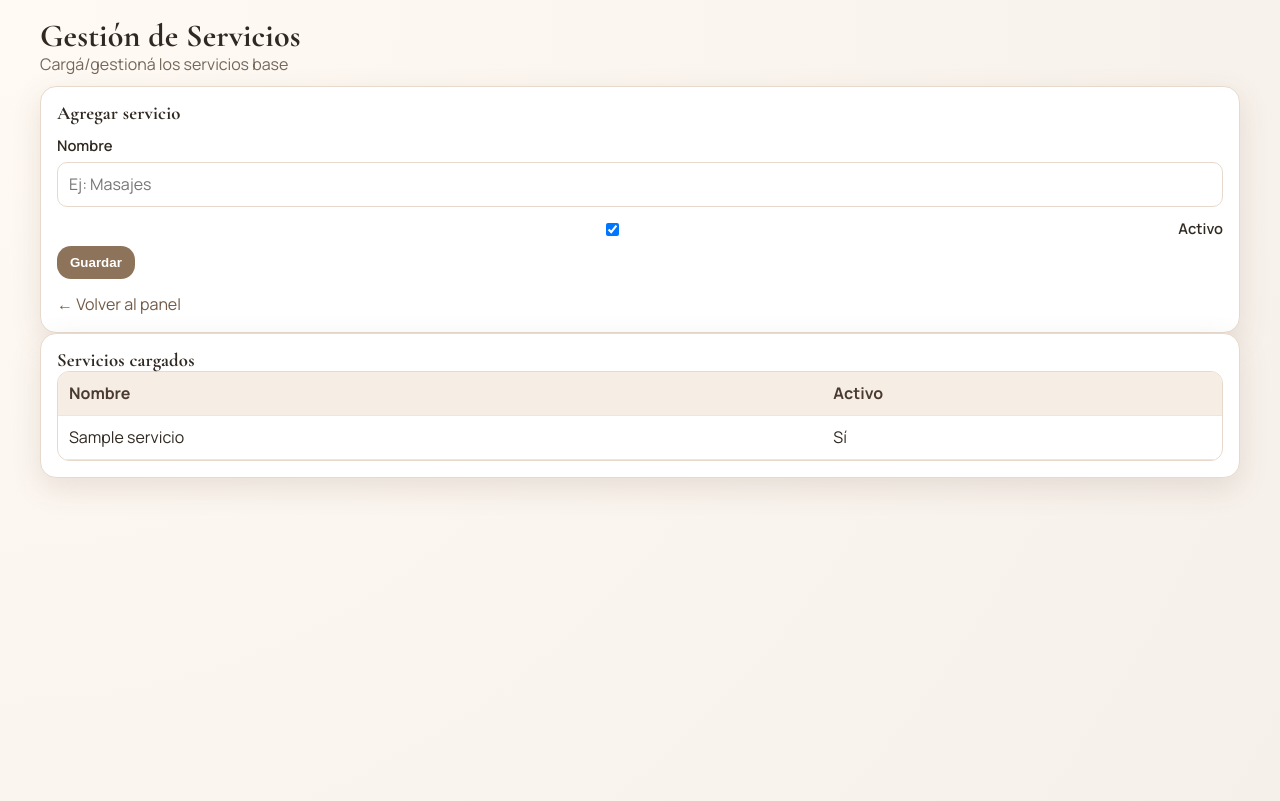
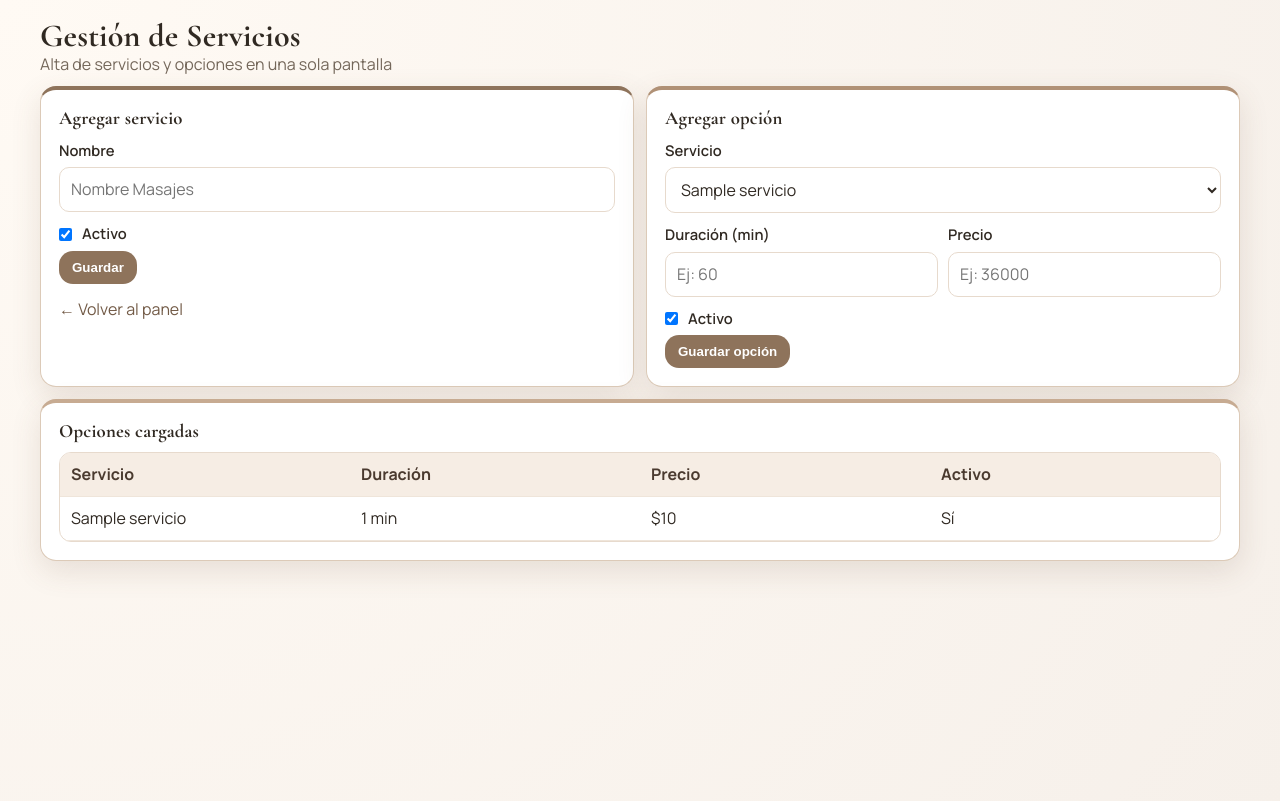
Before and after one commit to josemanuelweb/web-estetica, a Flask app: page /admin/servicios in a window 1280 px wide. Shown: the top 801 px of the page. Run offline with Flask 3, Linux system fonts and the light colour scheme; the visitor is signed in with stand-in values (Sample User, id 1); tables that the repository leaves empty hold one stand-in row (values such as "Sample post").

Commit message:
Actualizando templates

```diff
--- a/app.py
+++ b/app.py
@@ -587,19 +587,47 @@ def export_resumen_clientes_csv():
 @admin_required
 def admin_servicios():
     if request.method == "POST":
-        nombre = (request.form.get("nombre") or "").strip()
-        activo = True if request.form.get("activo") else False
-        if nombre:
-            db.session.add(Servicio(nombre=nombre, activo=activo))
-            db.session.commit()
+        form_type = (request.form.get("form_type") or "servicio").strip()
+
+        if form_type == "opcion":
+            servicio_id = _parse_int(request.form.get("servicio_id"))
+            duracion = _parse_int(request.form.get("duracion"))
+            precio = _parse_int(request.form.get("precio"))
+            activo = True if request.form.get("activo") else False
+
+            servicio = db.session.get(Servicio, servicio_id) if servicio_id else None
+            if servicio and duracion and precio and duracion > 0 and precio >= 0:
+                db.session.add(
+                    ServicioOpcion(
+                        servicio_id=servicio.id,
+                        duracion=duracion,
+                        precio=precio,
+                        activo=activo
+                    )
+                )
+                db.session.commit()
+        else:
+            nombre = (request.form.get("nombre") or "").strip()
+            activo = True if request.form.get("activo") else False
+            if nombre:
+                db.session.add(Servicio(nombre=nombre, activo=activo))
+                db.session.commit()
         return redirect(url_for("admin_servicios"))
 
     servicios = Servicio.query.order_by(Servicio.nombre).all()
-    return render_template("admin_servicios.html", servicios=servicios)
+    opciones = (
+        ServicioOpcion.query.join(Servicio)
+        .order_by(Servicio.nombre, ServicioOpcion.duracion)
+        .all()
+    )
+    return render_template("admin_servicios.html", servicios=servicios, opciones=opciones)
 
 @app.route("/admin/opciones", methods=["GET", "POST"])
 @admin_required
 def admin_opciones():
+    if request.method == "GET":
+        return redirect(url_for("admin_servicios"))
+
     servicios = Servicio.query.order_by(Servicio.nombre).all()
 
     if request.method == "POST":
@@ -619,7 +647,7 @@ def admin_opciones():
             )
             db.session.commit()
 
-        return redirect(url_for("admin_opciones"))
+        return redirect(url_for("admin_servicios"))
 
     opciones = ServicioOpcion.query.join(Servicio).order_by(Servicio.nombre, ServicioOpcion.duracion).all()
     return render_template("admin_opciones.html", servicios=servicios, opciones=opciones)
--- a/static/style.css
+++ b/static/style.css
@@ -270,6 +306,48 @@ body.admin-body {
 .admin-shell {
   display: grid;
   gap: 12px;
+}
+
+.admin-grid {
+  display: grid;
+  grid-template-columns: repeat(2, minmax(0, 1fr));
+  gap: 12px;
+  align-items: stretch;
+}
+
+.admin-grid .admin-card {
+  padding: 18px;
+  border: 1px solid #dccab8;
+  height: 100%;
+}
+
+.admin-grid .admin-card-servicio {
+  border-top: 4px solid var(--primary);
+}
+
+.admin-grid .admin-card-opcion {
+  border-top: 4px solid #b09176;
+}
+
+.admin-grid .admin-card-listado {
+  border-top: 4px solid #c7ab92;
+}
+
+.admin-grid .admin-card h3 {
+  margin-bottom: 10px;
+}
+
+.admin-span-full {
+  grid-column: 1 / -1;
+}
+
+.table-wrap-fit {
+  overflow-x: hidden;
+}
+
+table.table-fit {
+  min-width: 100%;
+  table-layout: fixed;
 }
 
 .admin-header {
@@ -371,6 +449,22 @@ body.admin-body {
 
 .field {
   min-width: 0;
+}
+
+.option-pair-grid {
+  display: grid;
+  grid-template-columns: repeat(2, minmax(0, 1fr));
+  gap: 10px;
+}
+
+.check-inline {
+  display: flex;
+  gap: 10px;
+  align-items: center;
+}
+
+.check-inline input[type="checkbox"] {
+  width: auto;
 }
 
 .filters-actions {
--- a/templates/admin_panel.html
+++ b/templates/admin_panel.html
@@ -45,8 +45,7 @@
         </div>
 
         <div class="actions-grid">
-          <a class="btn btn-primary" href="/admin/servicios">Servicios</a>
-          <a class="btn btn-primary" href="/admin/opciones">Precios / Opciones</a>
+          <a class="btn btn-primary" href="/admin/servicios">Gestión de servicios</a>
           <a class="btn btn-primary"
             href="/admin/export/turnos.csv?from={{ filtros['from'] }}&to={{ filtros['to'] }}&sucursal={{ filtros['sucursal'] }}&servicio={{ filtros['servicio'] }}&cliente_id={{ filtros['cliente_id'] }}">
             Exportar CSV (filtrado)
--- a/templates/admin_servicios.html
+++ b/templates/admin_servicios.html
@@ -10,17 +10,19 @@
   <div class="admin-container">
     <div class="page-header">
       <h1>Gestión de Servicios</h1>
-      <p class="subtitle">Cargá/gestioná los servicios base</p>
+      <p class="subtitle">Alta de servicios y opciones en una sola pantalla</p>
     </div>
 
     <div class="admin-grid">
-      <div class="admin-card">
+      <div class="admin-card admin-card-servicio">
         <h3>Agregar servicio</h3>
-        <form method="POST">
+        <form method="POST" action="/admin/servicios">
+          <input type="hidden" name="form_type" value="servicio">
+
           <label>Nombre</label>
-          <input type="text" name="nombre" placeholder="Ej: Masajes" required>
+          <input type="text" name="nombre" placeholder="Nombre Masajes" required>
 
-          <label style="display:flex; gap:10px; align-items:center;">
+          <label class="check-inline">
             <input type="checkbox" name="activo" checked>
             Activo
           </label>
@@ -33,21 +35,64 @@
         </div>
       </div>
 
-      <div class="admin-card">
-        <h3>Servicios cargados</h3>
-        <div class="table-wrap">
-          <table>
+      <div class="admin-card admin-card-opcion">
+        <h3>Agregar opción</h3>
+        <form method="POST" action="/admin/servicios">
+          <input type="hidden" name="form_type" value="opcion">
+
+          <label>Servicio</label>
+          <select name="servicio_id" required {% if not servicios %}disabled{% endif %}>
+            {% for s in servicios %}
+              <option value="{{ s.id }}">{{ s.nombre }}</option>
+            {% endfor %}
+          </select>
+
+          <div class="option-pair-grid">
+            <div>
+              <label>Duración (min)</label>
+              <input type="number" name="duracion" placeholder="Ej: 60" min="1" required {% if not servicios %}disabled{% endif %}>
+            </div>
+            <div>
+              <label>Precio</label>
+              <input type="number" name="precio" placeholder="Ej: 36000" min="0" required {% if not servicios %}disabled{% endif %}>
+            </div>
+          </div>
+
+          <label class="check-inline">
+            <input type="checkbox" name="activo" checked {% if not servicios %}disabled{% endif %}>
+            Activo
+          </label>
+
+          <button type="submit" class="btn-pro" {% if not servicios %}disabled{% endif %}>Guardar opción</button>
+        </form>
+
+        {% if not servicios %}
+          <p class="hint" style="margin-top: 10px;">Primero creá al menos un servicio para poder agregar opciones.</p>
+        {% endif %}
+      </div>
+
+      <div class="admin-card admin-span-full admin-card-listado">
+        <h3>Opciones cargadas</h3>
+        <div class="table-wrap table-wrap-fit">
+          <table class="table table-fit">
             <thead>
-              <tr><th>Nombre</th><th>Activo</th></tr>
+              <tr>
+                <th>Servicio</th>
+                <th>Duración</th>
+                <th>Precio</th>
+                <th>Activo</th>
+              </tr>
             </thead>
             <tbody>
-              {% for s in servicios %}
+              {% for o in opciones %}
                 <tr>
-                  <td>{{ s.nombre }}</td>
-                  <td>{{ "Sí" if s.activo else "No" }}</td>
+                  <td>{{ o.servicio.nombre }}</td>
+                  <td>{{ o.duracion }} min</td>
+                  <td>${{ o.precio }}</td>
+                  <td>{{ "Sí" if o.activo else "No" }}</td>
                 </tr>
               {% else %}
-                <tr><td colspan="2">No hay servicios</td></tr>
+                <tr><td colspan="4">No hay opciones cargadas</td></tr>
               {% endfor %}
             </tbody>
           </table>
```
Also changed, not shown: other parts of static/style.css (+44 -0 lines), templates/admin_opciones.html (+11 -5 lines), templates/confirmar.html (+15 -6 lines).
